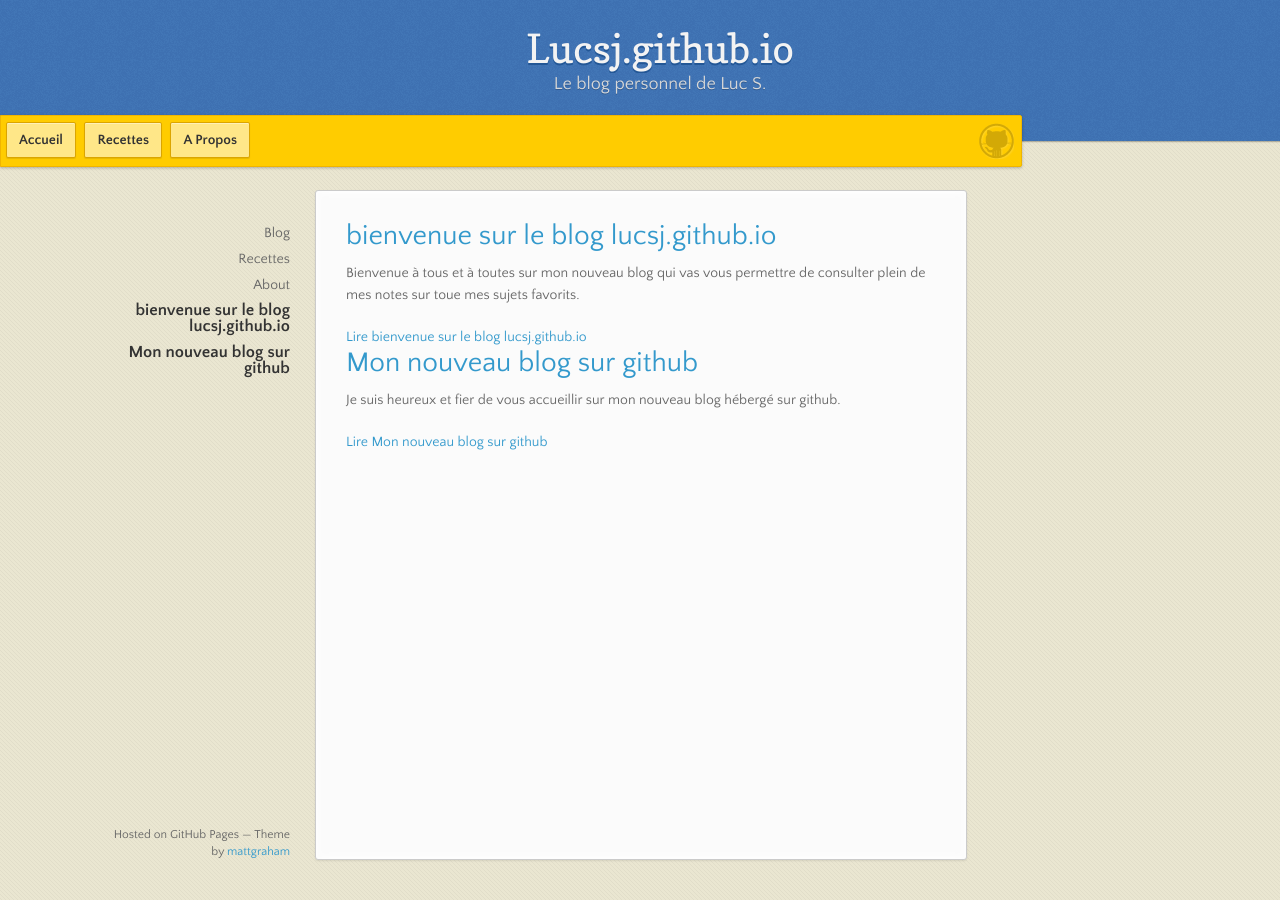
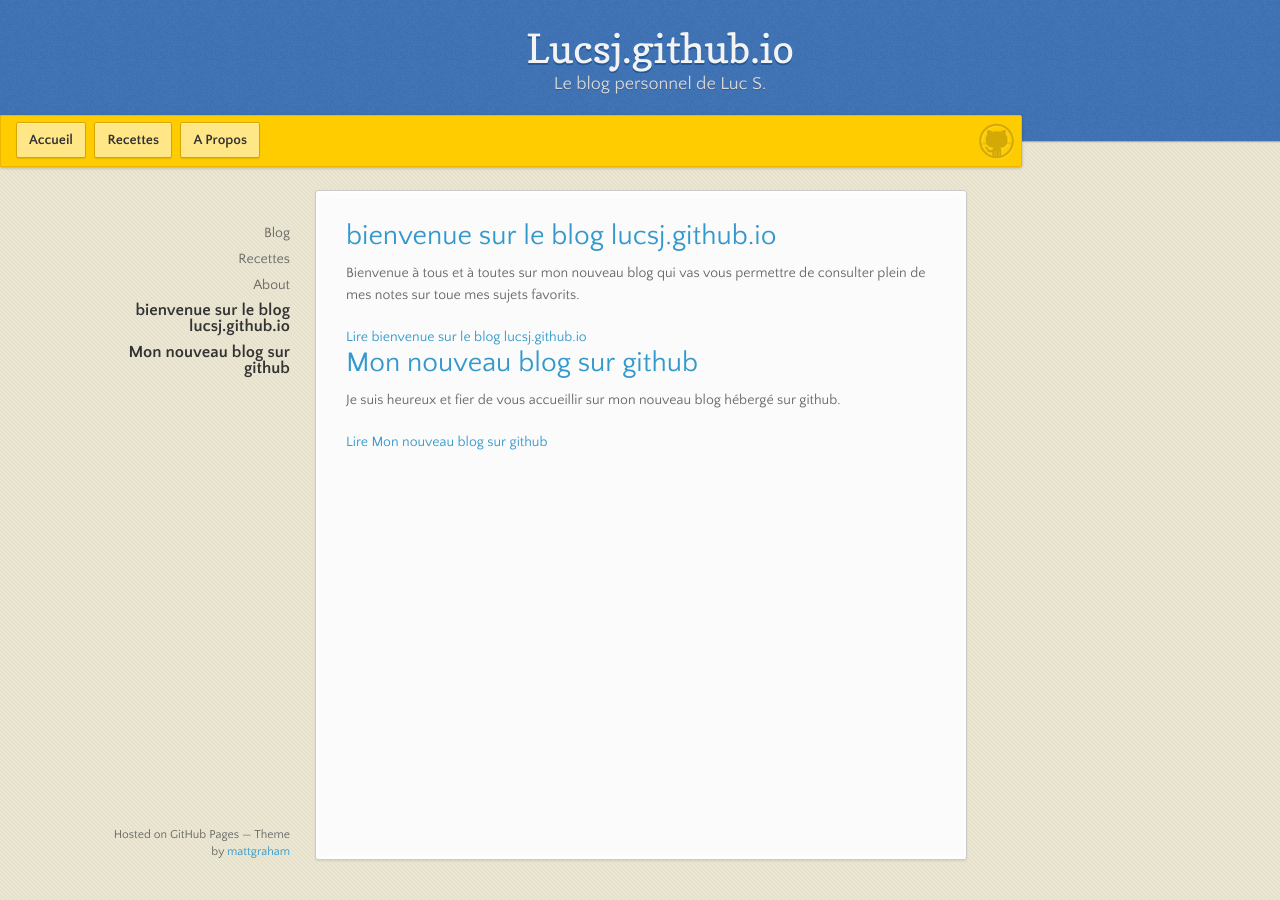
Before and after one commit to lucsj/lucsj.github.io, a Jekyll site: the page built from index.html, in a window 1280 px wide. Built offline with Jekyll 4.4.1, drawn with Linux system fonts in a browser that asks for light colours; nearby versions of some CDN libraries.

Commit message:
test d'ajout d'une liste pour les éléments de navigation

```diff
--- a/_layouts/default.html
+++ b/_layouts/default.html
@@ -22,9 +22,11 @@
 
       <div id="banner">
 	  <span id="logo"></span>
-	  <a href="{{ site.baseurl }}/" class="button"><strong>Accueil</strong></a>
-	  <a href="{{ site.baseurl }}/recettes" class="button"><strong>Recettes</strong></a>
-	  <a href="{{ site.baseurl }}/about" class="button"><strong>A Propos</strong></a>
+	  <ul>
+		<li><a href="{{ site.baseurl }}/" class="button"><strong>Accueil</strong></a></li>
+		<li><a href="{{ site.baseurl }}/recettes" class="button"><strong>Recettes</strong></a></li>
+		<li><a href="{{ site.baseurl }}/about" class="button"><strong>A Propos</strong></a></li>
+	  </ul>
 	  {% if site.show_downloads %}
           <div class="downloads">
             <span>Downloads:</span>
```
